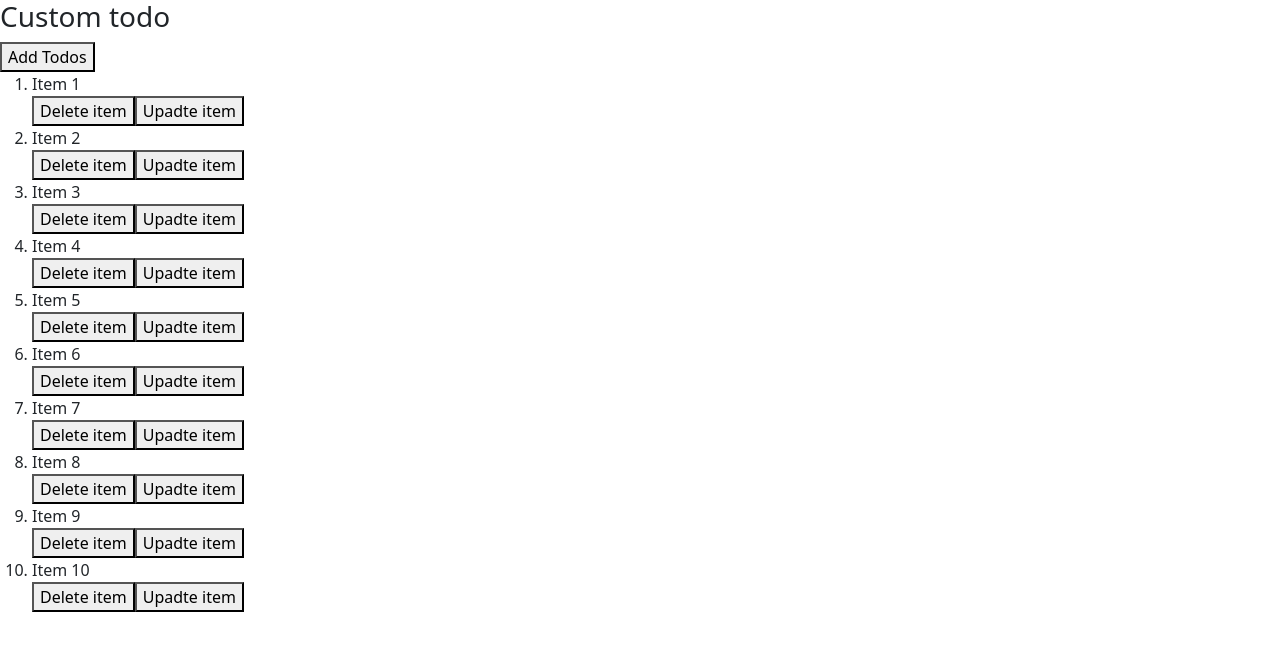
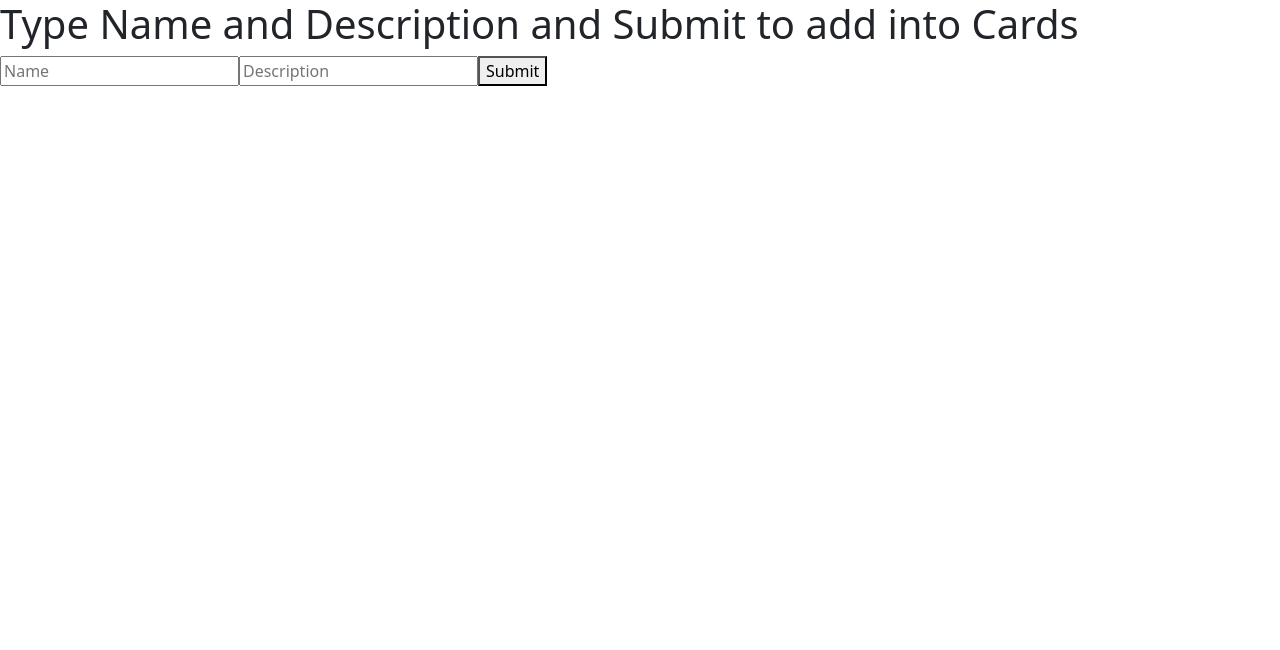
Before and after one commit to kumbhamAjay/ReactTasks, a React (Vite) app: page / in a window 1280 px wide. Shown: the top 650 px of the page. Built offline with nearby package versions, Linux system fonts and the light colour scheme.

Commit message:
AddingCards

```diff
--- a/src/App.jsx
+++ b/src/App.jsx
@@ -1,5 +1,6 @@
 
 
+import AddingCards from "./Components/AddingCards/AddingCards"
 import CustomTodo from "./Components/hooks/useState/todo"
 
 
@@ -12,7 +13,7 @@ function App() {
 
 
 
-      <CustomTodo/>
+      <AddingCards/>
     </>
   )
 }
--- /dev/null
+++ b/src/Components/AddingCards/AddingCards.jsx
@@ -0,0 +1,93 @@
+import { Component } from "react";
+
+class AddingCards extends Component {
+  state = {
+    name: "",
+    description: "",
+    card: [],
+
+
+  };
+  handleNameChange = (x) => {
+    this.setState({
+      name: x,
+    });
+  };
+  handleDescChange = (x) => {
+    this.setState({
+      description: x,
+    });
+  };
+  handleClick = () => {
+
+    this.setState({
+
+      card: [
+        ...this.state.card,
+        { name: this.state.name, description: this.state.description },
+      ]
+    })
+
+
+  };
+  deleteHandle = (index) => {
+
+    this.setState({
+        card:this.state.card.filter((obj,i)=>{
+        if(i!=index){
+            return obj
+        }
+
+    })})
+  };
+
+
+
+  render() {
+    return (
+      <>
+
+
+
+        <div>
+          <h1>Type Name and Description and Submit to add into Cards</h1>
+        <input
+          type="text"
+          placeholder="Name"
+          onChange={(e) => {
+            this.handleNameChange(e.target.value);
+          }}
+        />
+        <input
+          type="text"
+          placeholder="Description"
+          onChange={(e) => {
+            this.handleDescChange(e.target.value);
+          }}
+        />
+        <button onClick={this.handleClick}>Submit</button>
+        <div style={{ display: "flex", gap: "10px", flexWrap: "wrap" }}>
+          {this.state.card.map((each, ind) => {
+            return (
+              <div
+                key={ind}
+                style={{
+                  border: "1px solid black",
+                  padding: "20px",
+                  borderRadius: "20px",
+                }}
+              >
+                <h1>{each.name}</h1>
+                <p>{each.description}</p>
+                <button onClick={()=>{this.deleteHandle(ind)}}>Delete</button>
+
+              </div>
+            );
+          })}
+        </div>
+      </div>
+      </>
+    );
+  }
+}
+export default AddingCards;
```
